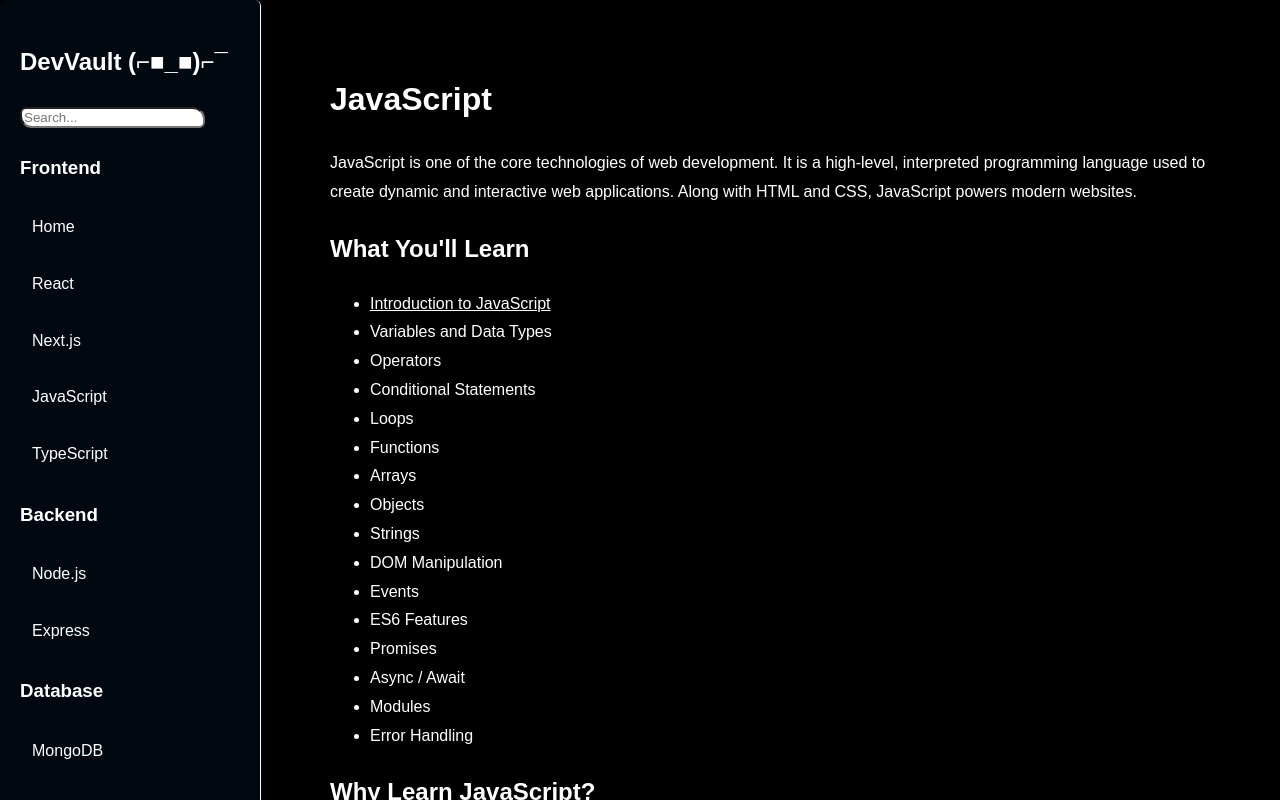
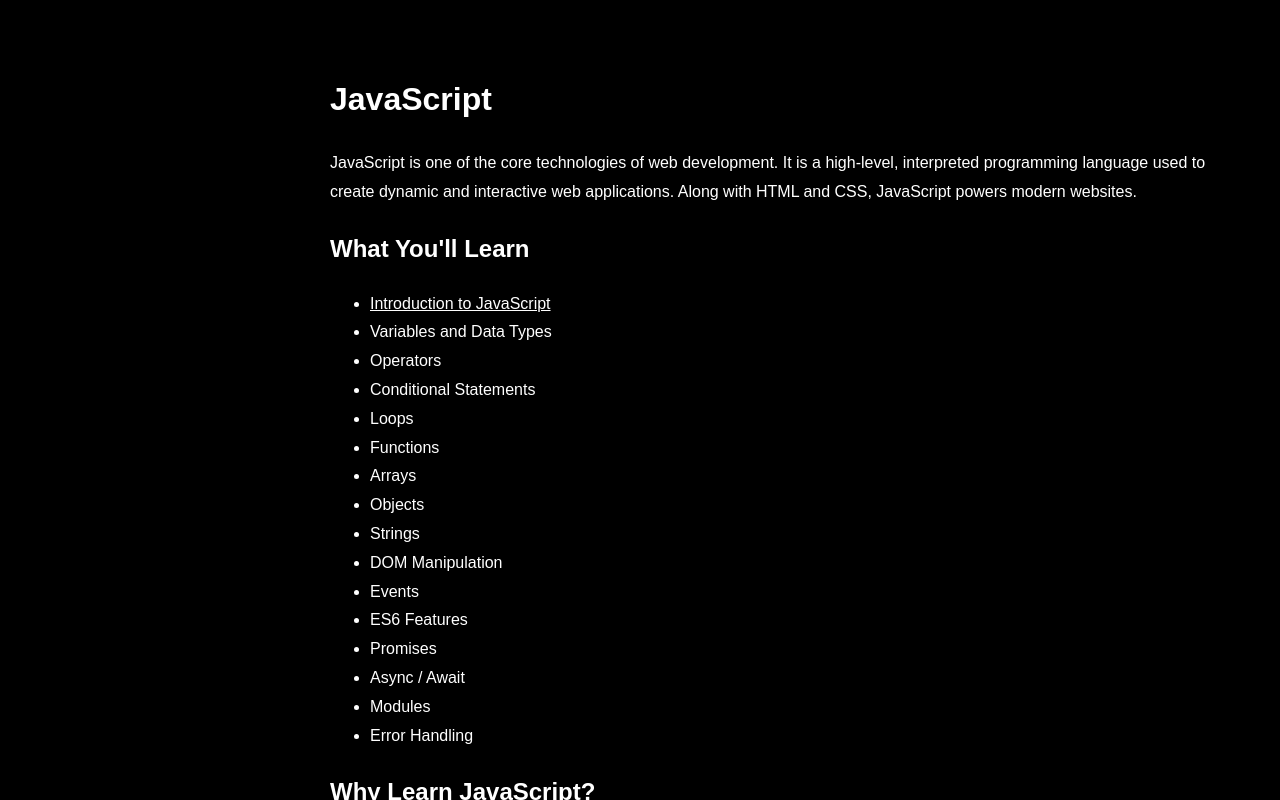
Before and after one commit to asmitbiswas/Project-Next-JS, a Next.js app in the folder app/: page /JavaScript in a window 1280 px wide. Shown: the top 800 px of the page. Built offline with nearby package versions, Linux system fonts and the light colour scheme.

Commit message:
Major chnage in JS page

```diff
--- a/app/app/(categories)/JavaScript/layout.tsx
+++ b/app/app/(categories)/JavaScript/layout.tsx
@@ -1,5 +1,5 @@
 // Link
-import Sidebar from "@/app/components/page";
+// import Sidebar from "@/app/components/page";
 import Link from "next/link";
 export default function NextJSLayout({ children }: { children: React.ReactNode }) {
   return (
@@ -12,7 +12,7 @@ export default function NextJSLayout({ children }: { children: React.ReactNode }
         fontSize:"16px"
       }}
     >
-      <Sidebar />
+      {/* <Sidebar /> */}
 
       <div
         style={{
```
